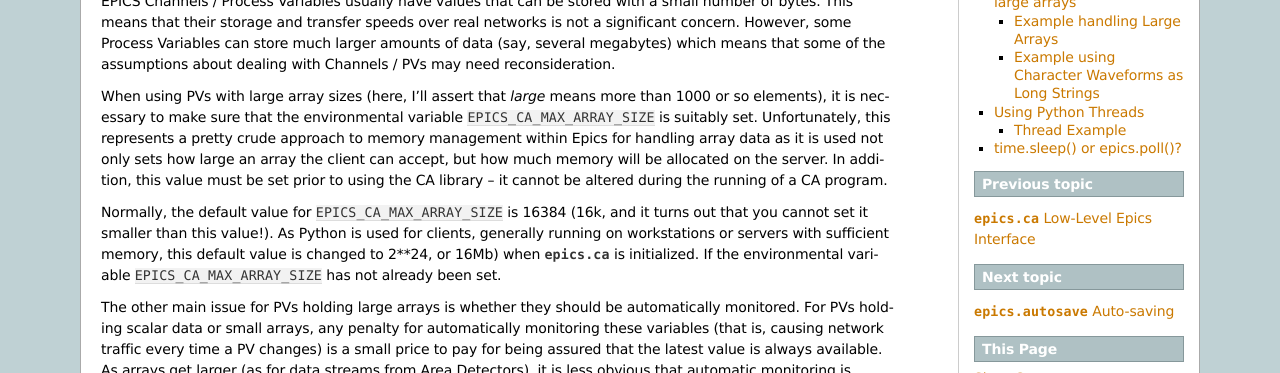
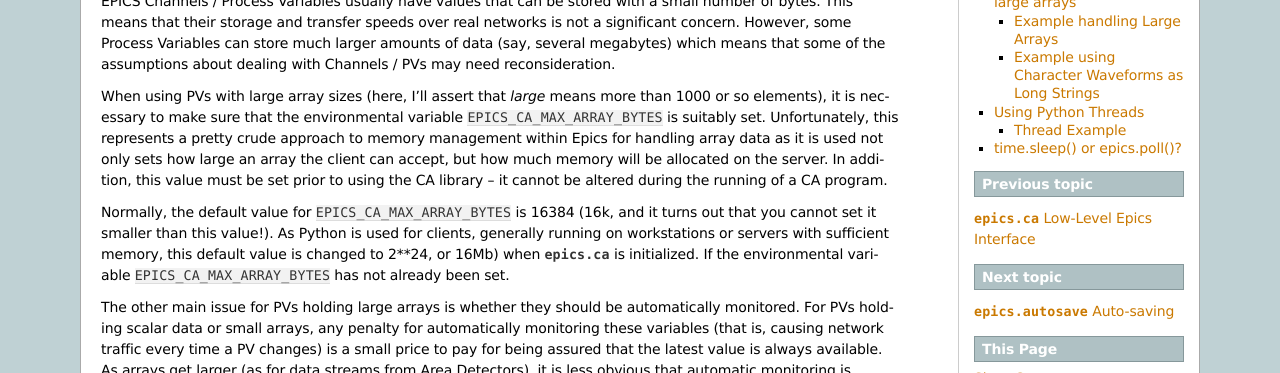
Before and after one commit to pyepics/pyepics, a Sphinx documentation site: the page built from doc/advanced.rst, in a window 1280 px wide and 900 px high. Shown: the part 146-519 px from the top of the window. Built offline with Sphinx 7.4.7, drawn with Linux system fonts in a browser that asks for light colours; formulas are drawn with MathJax 3; the version number is read from the project's files by our own code.

Commit message:
fixed doc typo

```diff
--- a/doc/advanced.rst
+++ b/doc/advanced.rst
@@ -17,19 +17,19 @@ Channels / PVs may need reconsideration.
 
 When using PVs with large array sizes (here, I'll assert that *large* means
 more than 1000 or so elements), it is necessary to make sure that the
-environmental variable ``EPICS_CA_MAX_ARRAY_SIZE`` is suitably set.
+environmental variable ``EPICS_CA_MAX_ARRAY_BYTES`` is suitably set.
 Unfortunately, this represents a pretty crude approach to memory management
 within Epics for handling array data as it is used not only sets how large
 an array the client can accept, but how much memory will be allocated on
 the server.  In addition, this value must be set prior to using the CA
 library -- it cannot be altered during the running of a CA program.
 
-Normally, the default value for ``EPICS_CA_MAX_ARRAY_SIZE`` is 16384 (16k,
+Normally, the default value for ``EPICS_CA_MAX_ARRAY_BYTES`` is 16384 (16k,
 and it turns out that you cannot set it smaller than this value!).  As
 Python is used for clients, generally running on workstations or servers
 with sufficient memory, this default value is changed to 2**24, or 16Mb)
 when :mod:`epics.ca` is initialized.  If the environmental variable
-``EPICS_CA_MAX_ARRAY_SIZE`` has not already been set.
+``EPICS_CA_MAX_ARRAY_BYTES`` has not already been set.
 
 The other main issue for PVs holding large arrays is whether they should be
 automatically monitored.  For PVs holding scalar data or small arrays, any
```
